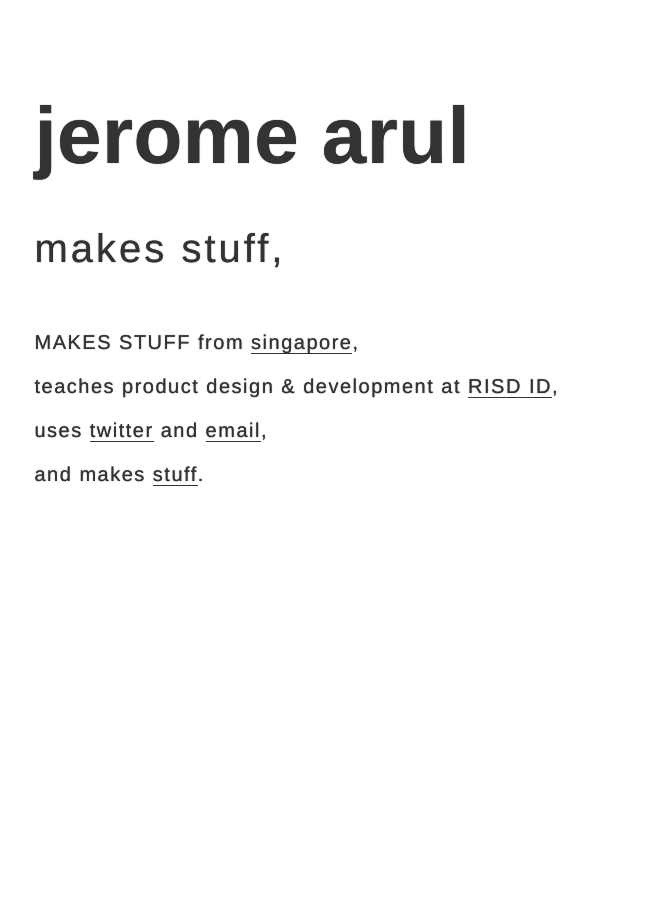
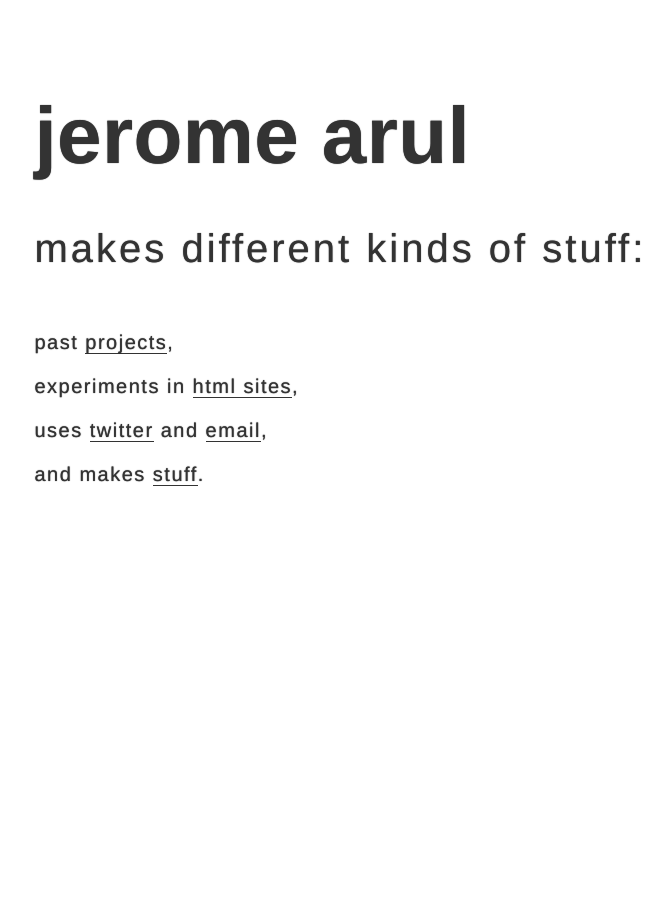
Before and after one commit to jeromearul/jeromearul.github.io, a Jekyll site: the page stuff.html, which Jekyll copies as it is, in a window 1280 px wide. Shown: the whole page, without its empty margins (62-734 px from the left). Built offline with Jekyll 4.4.1, drawn with Linux system fonts in a browser that asks for light colours.

Commit message:
more editorial

```diff
--- a/stuff.html
+++ b/stuff.html
@@ -14,9 +14,9 @@
 <body>
 <div class="wrapper">
 		<h1>jerome arul</h1>
-		<p class="secondary">makes stuff,</p>
-		<p>MAKES STUFF from <a href="https://goo.gl/maps/gEasK4UgHPv" target="_blank">singapore</a>,</p>
-		<p>teaches product design & development at <a href="http://www.risd.edu/academics/industrial-design/faculty/Jerome-Arul/" target="_blank">RISD ID</a>,</p>
+		<p class="secondary">makes different kinds of stuff:</p>
+		<p>past <a href="stuff/pastprojects/pastprojects.html" target="_blank">projects</a>,</p>
+		<p>experiments in <a href="stuff/airplanes.html" target="_blank">html sites</a>,</p>
 		<p>uses <a href="http://twitter.com/jerome_arul" target="_blank">twitter</a> and <a href="mailto:jerome.arul@gmail.com">email</a>,</p>
         <p>and makes <a href="/stuff.html">stuff</a>.</p>
 </div>
```
